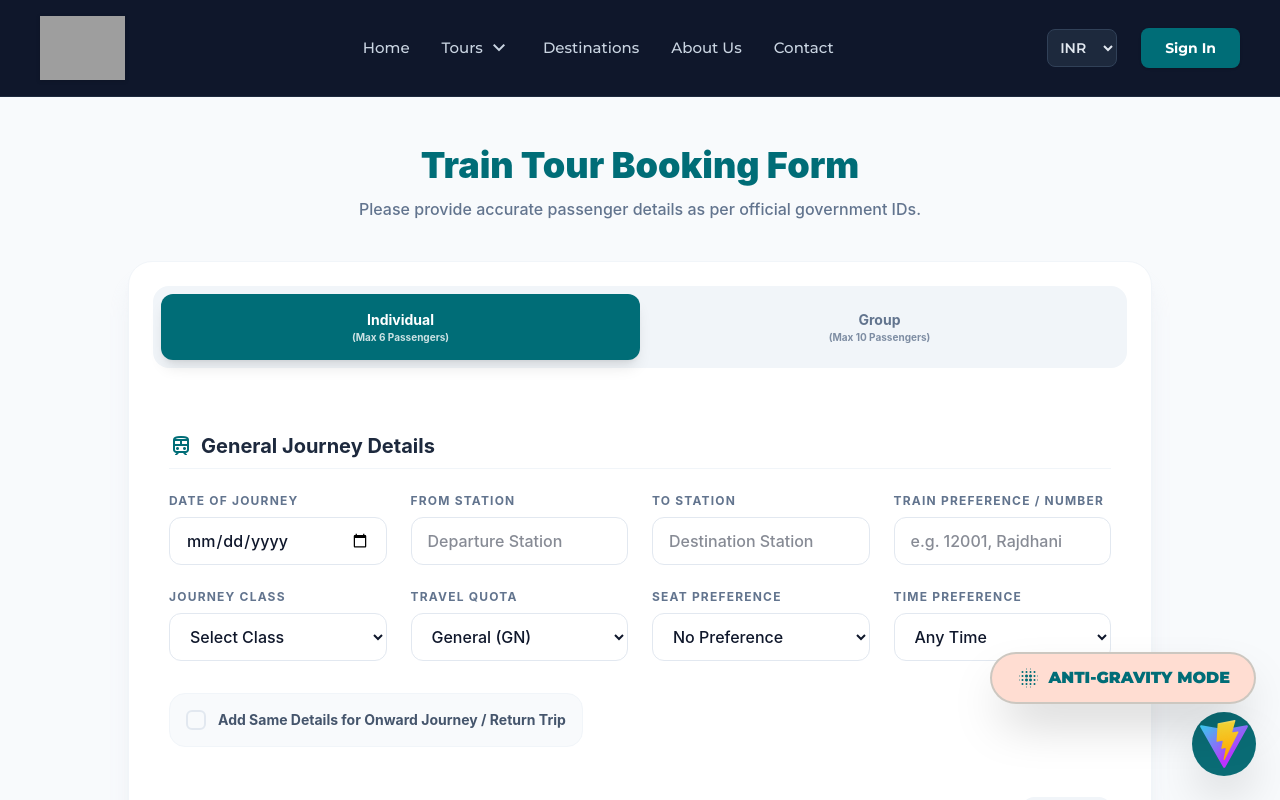
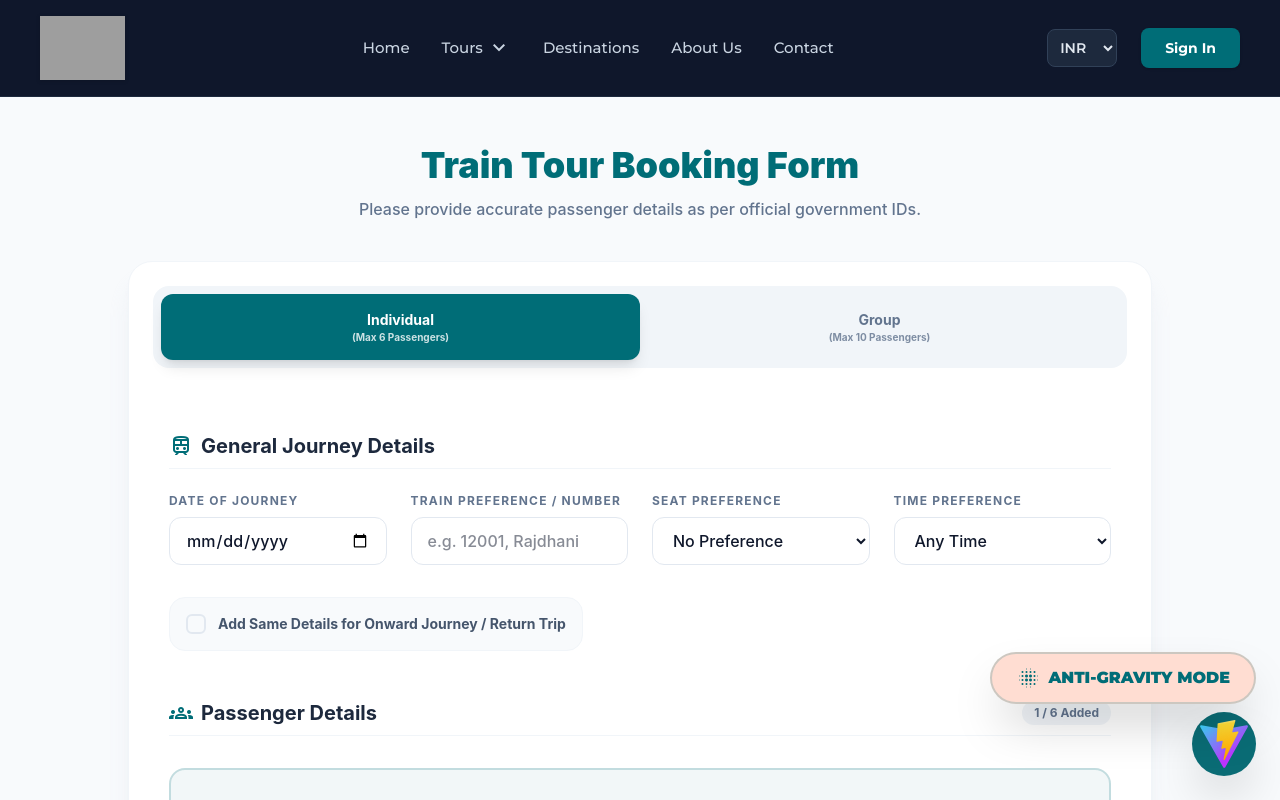
Before and after one commit to rammimankotia-prog/Beautiful-India, a React (Vite) app: page /booking/train in a window 1280 px wide. Shown: the top 800 px of the page. Built offline with nearby package versions, Linux system fonts and the light colour scheme; grey boxes are pictures that could not be loaded.

Commit message:
Simplified journey sections by removing redundant fields

```diff
--- a/src/pages/TrainBookingPage.jsx
+++ b/src/pages/TrainBookingPage.jsx
@@ -7,11 +7,7 @@ const TrainBookingPage = () => {
   const [bookingType, setBookingType] = useState('individual'); // 'individual' or 'group'
   const [journeyDetails, setJourneyDetails] = useState({
     date: '',
-    fromStation: '',
-    toStation: '',
     trainPref: '',
-    journeyClass: '',
-    quota: '',
     seatPref: '',
     timePref: ''
   });
@@ -19,11 +15,7 @@ const TrainBookingPage = () => {
   const [hasOnwardJourney, setHasOnwardJourney] = useState(false);
   const [onwardDetails, setOnwardDetails] = useState({
     date: '',
-    fromStation: '',
-    toStation: '',
     trainPref: '',
-    journeyClass: '',
-    quota: '',
     seatPref: '',
     timePref: ''
   });
@@ -133,26 +125,6 @@ const TrainBookingPage = () => {
                   />
                 </div>
                 <div className="flex flex-col gap-2">
-                  <label className="text-xs font-bold text-slate-500 uppercase tracking-widest">From Station</label>
-                  <input
-                    type="text"
-                    placeholder="Departure Station"
-                    value={journeyDetails.fromStation}
-                    onChange={(e) => handleJourneyChange('outward', 'fromStation', e.target.value)}
-                    className="h-12 px-4 rounded-xl border border-slate-200 focus:border-[#006D77] focus:ring-1 focus:ring-[#006D77] outline-none transition-all font-medium"
-                  />
-                </div>
-                <div className="flex flex-col gap-2">
-                  <label className="text-xs font-bold text-slate-500 uppercase tracking-widest">To Station</label>
-                  <input
-                    type="text"
-                    placeholder="Destination Station"
-                    value={journeyDetails.toStation}
-                    onChange={(e) => handleJourneyChange('outward', 'toStation', e.target.value)}
-                    className="h-12 px-4 rounded-xl border border-slate-200 focus:border-[#006D77] focus:ring-1 focus:ring-[#006D77] outline-none transition-all font-medium"
-                  />
-                </div>
-                <div className="flex flex-col gap-2">
                   <label className="text-xs font-bold text-slate-500 uppercase tracking-widest">Train Preference / Number</label>
                   <input
                     type="text"
@@ -161,38 +133,6 @@ const TrainBookingPage = () => {
                     onChange={(e) => handleJourneyChange('outward', 'trainPref', e.target.value)}
                     className="h-12 px-4 rounded-xl border border-slate-200 focus:border-[#006D77] focus:ring-1 focus:ring-[#006D77] outline-none transition-all font-medium"
                   />
-                </div>
-                <div className="flex flex-col gap-2">
-                  <label className="text-xs font-bold text-slate-500 uppercase tracking-widest">Journey Class</label>
-                  <select
-                    value={journeyDetails.journeyClass}
-                    onChange={(e) => handleJourneyChange('outward', 'journeyClass', e.target.value)}
-                    className="h-12 px-4 rounded-xl border border-slate-200 focus:border-[#006D77] focus:ring-1 focus:ring-[#006D77] outline-none transition-all font-medium bg-white"
-                  >
-                    <option value="">Select Class</option>
-                    <option value="1A">AC First Class (1A)</option>
-                    <option value="2A">AC 2 Tier (2A)</option>
-                    <option value="3A">AC 3 Tier (3A)</option>
-                    <option value="3E">AC 3 Economy (3E)</option>
-                    <option value="CC">AC Chair Car (CC)</option>
-                    <option value="EC">Exec. Chair Car (EC)</option>
-                    <option value="SL">Sleeper (SL)</option>
-                    <option value="2S">Second Sitting (2S)</option>
-                  </select>
-                </div>
-                <div className="flex flex-col gap-2">
-                  <label className="text-xs font-bold text-slate-500 uppercase tracking-widest">Travel Quota</label>
-                  <select
-                    value={journeyDetails.quota}
-                    onChange={(e) => handleJourneyChange('outward', 'quota', e.target.value)}
-                    className="h-12 px-4 rounded-xl border border-slate-200 focus:border-[#006D77] focus:ring-1 focus:ring-[#006D77] outline-none transition-all font-medium bg-white"
-                  >
-                    <option value="GN">General (GN)</option>
-                    <option value="TQ">Tatkal (TQ)</option>
-                    <option value="LD">Ladies (LD)</option>
-                    <option value="SS">Sr. Citizen (SS)</option>
-                    <option value="HP">Physically Handicapped (HP)</option>
-                  </select>
                 </div>
                 <div className="flex flex-col gap-2">
                   <label className="text-xs font-bold text-slate-500 uppercase tracking-widest">Seat Preference</label>
@@ -260,24 +200,6 @@ const TrainBookingPage = () => {
                       />
                     </div>
                     <div className="flex flex-col gap-2">
-                      <label className="text-xs font-bold text-slate-500 uppercase tracking-widest">From Station</label>
-                      <input
-                        type="text" placeholder="Departure Station"
-                        value={onwardDetails.fromStation}
-                        onChange={(e) => handleJourneyChange('onward', 'fromStation', e.target.value)}
-                        className="h-12 px-4 rounded-xl border border-slate-200 focus:border-[#006D77] focus:ring-1 focus:ring-[#006D77] outline-none transition-all font-medium"
-                      />
-                    </div>
-                    <div className="flex flex-col gap-2">
-                      <label className="text-xs font-bold text-slate-500 uppercase tracking-widest">To Station</label>
-                      <input
-                        type="text" placeholder="Destination Station"
-                        value={onwardDetails.toStation}
-                        onChange={(e) => handleJourneyChange('onward', 'toStation', e.target.value)}
-                        className="h-12 px-4 rounded-xl border border-slate-200 focus:border-[#006D77] focus:ring-1 focus:ring-[#006D77] outline-none transition-all font-medium"
-                      />
-                    </div>
-                    <div className="flex flex-col gap-2">
                       <label className="text-xs font-bold text-slate-500 uppercase tracking-widest">Train Preference / Number</label>
                       <input
                         type="text" placeholder="e.g. 12002, Rajdhani"
@@ -285,38 +207,6 @@ const TrainBookingPage = () => {
                         onChange={(e) => handleJourneyChange('onward', 'trainPref', e.target.value)}
                         className="h-12 px-4 rounded-xl border border-slate-200 focus:border-[#006D77] focus:ring-1 focus:ring-[#006D77] outline-none transition-all font-medium"
                       />
-                    </div>
-                    <div className="flex flex-col gap-2">
-                      <label className="text-xs font-bold text-slate-500 uppercase tracking-widest">Journey Class</label>
-                      <select
-                        value={onwardDetails.journeyClass}
-                        onChange={(e) => handleJourneyChange('onward', 'journeyClass', e.target.value)}
-                        className="h-12 px-4 rounded-xl border border-slate-200 focus:border-[#006D77] focus:ring-1 focus:ring-[#006D77] outline-none transition-all font-medium bg-white"
-                      >
-                        <option value="">Select Class</option>
-                        <option value="1A">AC First Class (1A)</option>
-                        <option value="2A">AC 2 Tier (2A)</option>
-                        <option value="3A">AC 3 Tier (3A)</option>
-                        <option value="3E">AC 3 Economy (3E)</option>
-                        <option value="CC">AC Chair Car (CC)</option>
-                        <option value="EC">Exec. Chair Car (EC)</option>
-                        <option value="SL">Sleeper (SL)</option>
-                        <option value="2S">Second Sitting (2S)</option>
-                      </select>
-                    </div>
-                    <div className="flex flex-col gap-2">
-                      <label className="text-xs font-bold text-slate-500 uppercase tracking-widest">Travel Quota</label>
-                      <select
-                        value={onwardDetails.quota}
-                        onChange={(e) => handleJourneyChange('onward', 'quota', e.target.value)}
-                        className="h-12 px-4 rounded-xl border border-slate-200 focus:border-[#006D77] focus:ring-1 focus:ring-[#006D77] outline-none transition-all font-medium bg-white"
-                      >
-                        <option value="GN">General (GN)</option>
-                        <option value="TQ">Tatkal (TQ)</option>
-                        <option value="LD">Ladies (LD)</option>
-                        <option value="SS">Sr. Citizen (SS)</option>
-                        <option value="HP">Physically Handicapped (HP)</option>
-                      </select>
                     </div>
                     <div className="flex flex-col gap-2">
                       <label className="text-xs font-bold text-slate-500 uppercase tracking-widest">Seat Preference</label>
```
